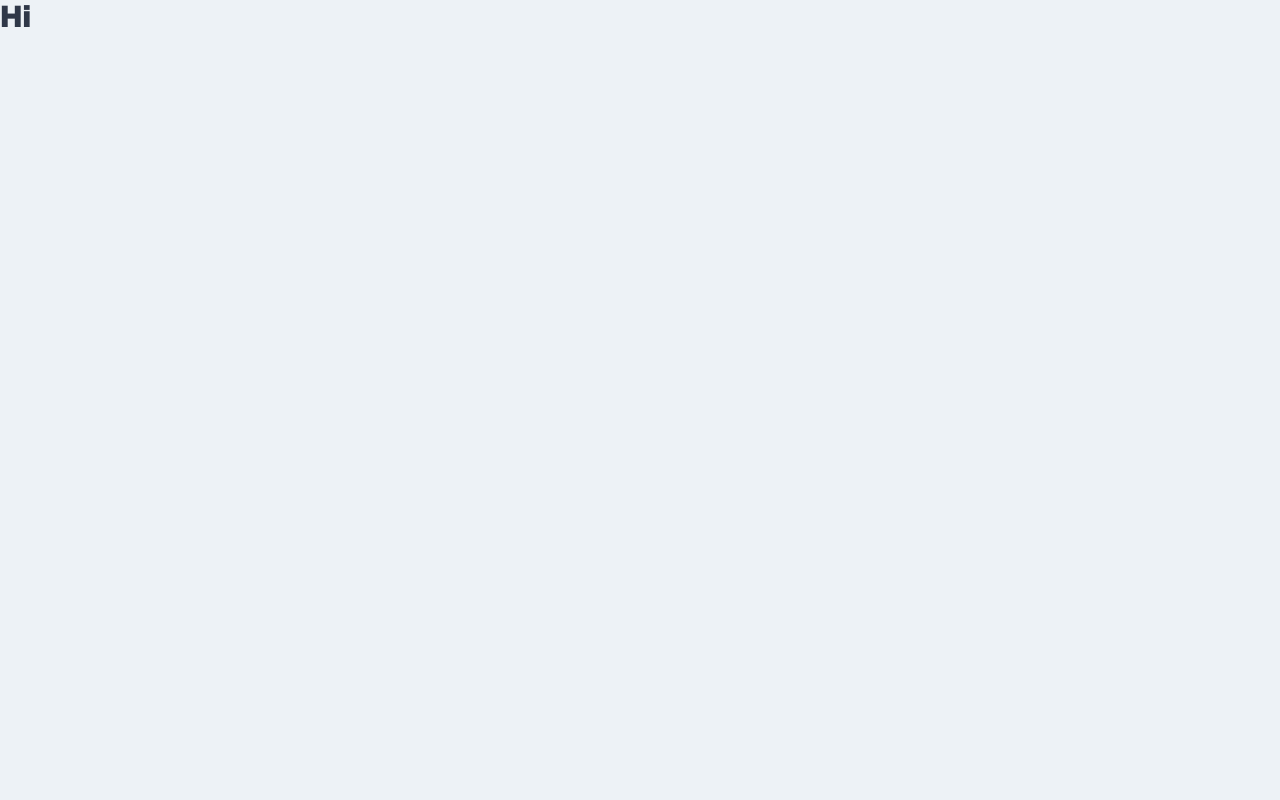
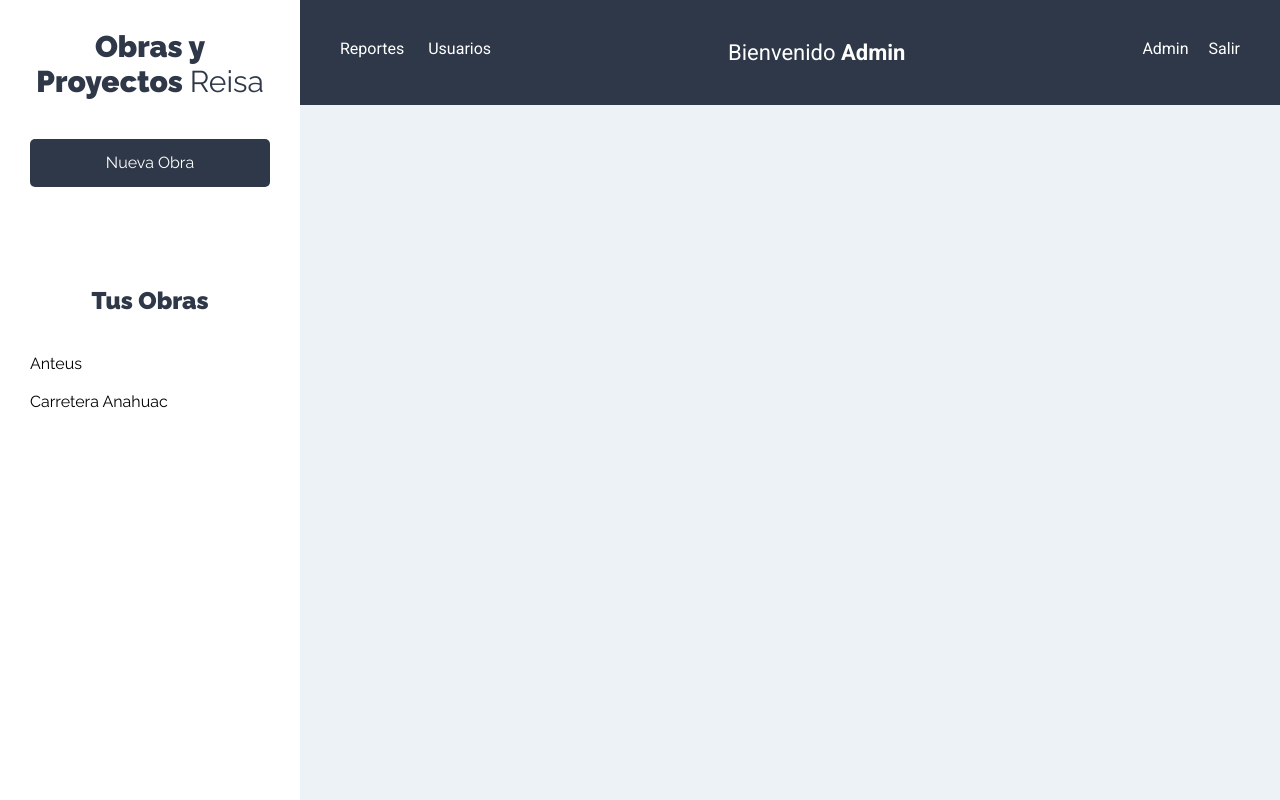
Before and after one commit to JCharly95/Tickets_Reisa, a React (Create React App) app in the folder cliente/: page /admin in a window 1280 px wide. Built offline with nearby package versions, Linux system fonts and the light colour scheme.

Commit message:
Descarga de archivos de boton de obras

```diff
--- a/cliente/src/App.js
+++ b/cliente/src/App.js
@@ -1,13 +1,15 @@
 import React from 'react';
 import {BrowserRouter as Router, Switch, Route} from 'react-router-dom';
 import Login from './componentes/auth/Login';
-import Admin from './componentes/admin/admin';
+import Admin from './componentes/admin/Obras/admin';
 import RecuperarCuenta from './componentes/auth/RecuperarCuenta';
 
+import ObrasState from './context/obras/obrasState';
 
 function App() {
 
   return (
+    <ObrasState>
       <Router>
         <Switch>
           <Route exact path="/" component={Login} />
@@ -15,6 +17,7 @@ function App() {
           <Route exact path="/admin" component={Admin}/>
         </Switch>
       </Router>
+    </ObrasState>
   );
 }
 
--- /dev/null
+++ b/cliente/src/componentes/admin/Obras/ListadoObras.js
@@ -0,0 +1,46 @@
+import React,{useContext,useEffect} from 'react';
+import Obra from './Obra';
+import ObrasContext from '../../../context/obras/obrasContext';
+import {TransitionGroup, CSSTransition} from '../../../../node_modules/react-transition-group';
+
+
+const ListadoObras = () => {
+
+    // extraer obras de state inicial
+    // obtener er state del formulario
+    const obraContext = useContext(ObrasContext);
+    const {obras, obtenerObras } = obraContext;
+
+
+    // obtener obras cuando carga el componente
+    useEffect(()=>{
+        obtenerObras();
+        // no borres el siguiente mensaje
+        // eslint-disable-next-line
+    },[])
+
+    // para cuando no tengamos ningundato en nuestras tablas este genera alguna
+    if(obras.length===0) return <p>No hay obras comienza creando uno</p>;
+
+    return (
+
+        <ul className="listado-obra">
+            <TransitionGroup>
+                {obras.map(obra=>(
+                    <CSSTransition
+                    key={obra.id}
+                    timeout={200}
+                    className="obras"
+                    >
+                        <Obra
+                            obra={obra}
+
+                    />
+                  </CSSTransition>
+                ))}
+            </TransitionGroup>
+        </ul>
+     );
+}
+
+export default ListadoObras;
--- a/cliente/src/componentes/admin/Obras/NuevaObra.js
+++ b/cliente/src/componentes/admin/Obras/NuevaObra.js
@@ -75,8 +75,7 @@ const NuevoProyecto = () => {
             </form>
         )
 
-        :null
-        }
+        :null}
 
          {errorFormulario ? <p className="mensaje error">El nombre de la obra es obligatorio</p> : null}
         </Fragment>
--- /dev/null
+++ b/cliente/src/componentes/admin/Obras/Obra.js
@@ -0,0 +1,28 @@
+import React,{useContext} from 'react';
+import ObrasContext from '../../../context/obras/obrasContext';
+
+const ListadoObra = ({obra}) => {
+
+    // obtener el state de obras
+    const obraContext = useContext(ObrasContext);
+    const {obraActual} = obraContext;
+
+    // agregar al proyecto actual
+    const seleccionarObra= id=>{
+        obraActual(id); //fija proyecto actual
+    }
+    return (
+        <li>
+            <button
+                type="button"
+                className="btn btn-blank"
+                onClick={() => seleccionarObra(obra.id)}
+            >
+                {obra.nombre}
+            </button>
+        </li>
+
+     );
+}
+
+export default ListadoObra;
--- /dev/null
+++ b/cliente/src/componentes/admin/Obras/admin.js
@@ -0,0 +1,25 @@
+import React from 'react';
+import Barra from '../../layout/Barra';
+import SideBar from '../../layout/SideBar';
+
+
+const Principal = () => {
+
+    return (
+
+    <div className="contenedor-app">
+        <SideBar/>
+        <div className="seccion-principal">
+            <Barra/>
+            <main>
+                <div className=".contenedor-tareas">
+
+                </div>
+            </main>
+        </div>
+    </div>
+
+     );
+}
+
+export default Principal;
--- /dev/null
+++ b/cliente/src/componentes/layout/Barra.js
@@ -0,0 +1,29 @@
+import React from 'react';
+
+const Barra = () => {
+
+    return (
+        <header className="app-header">
+
+            <nav
+                className='nav-principal'
+            >
+                <a href="#!">Reportes </a>
+                <a href="#!">Usuarios </a>
+            </nav>
+
+            <p className="nombre-usuario">Bienvenido <span>Admin</span></p>
+
+            <nav
+                className='nav-principal'
+            >
+            <a href="#!">Admin</a>
+            <a href="#!">Salir</a>
+            </nav>
+
+        </header>
+
+     );
+}
+
+export default Barra;
--- /dev/null
+++ b/cliente/src/componentes/layout/SideBar.js
@@ -0,0 +1,18 @@
+import React from 'react';
+import NuevaObra from '../admin/Obras/NuevaObra';
+import ListadoObras from '../admin/Obras/ListadoObras';
+
+const Sidebar = () => {
+    return (
+        <aside>
+            <h1>Obras y Proyectos <span>Reisa</span></h1>
+            <NuevaObra/>
+            <div className="obras">
+                <h2>Tus Obras</h2>
+                <ListadoObras/>
+            </div>
+        </aside>
+     );
+}
+
+export default Sidebar;
--- /dev/null
+++ b/cliente/src/context/obras/obrasContext.js
@@ -0,0 +1,8 @@
+// se importa createContext de react
+// sirve para mandar diversas funciones de un archivo a otro
+import {createContext} from 'react';
+
+
+const obraContext = createContext();
+
+export default obraContext;
--- a/cliente/src/context/obras/obrasReducer.js
+++ b/cliente/src/context/obras/obrasReducer.js
@@ -27,13 +27,13 @@ export default (state,action)=>{
             return{
                 ...state,
                 obras: [...state.obras,action.payload],
-                formulario: false,
+                formulario:false,
                 errorformulario:false,
             }
         case VALIDAR_FORMULARIO:
             return{
                 ...state,
-                errorformulario: true,
+                errorformulario:true,
             }
         case OBRAS_ACTUALES:
             return{
--- a/cliente/src/context/obras/obrasState.js
+++ b/cliente/src/context/obras/obrasState.js
@@ -20,7 +20,6 @@ const ObrasState = props => {
         formulario: false,
         errorformulario:false,
         obra:null,
-
     }
 
     // dispatch parra ejecutar las acciones
--- a/cliente/src/index.css
+++ b/cliente/src/index.css
@@ -119,24 +119,24 @@ aside  {
   padding: 3rem;
 }
 
-.formulario-nuevo-proyecto {
+.formulario-nuevo-obra {
   margin-top: 6rem;
 }
-.formulario-nuevo-proyecto .input-text {
+.formulario-nuevo-obra .input-text {
   border-bottom: 1px solid var(--gris2);
   border-radius: 0;
   background-color: var(--gris1);
 }
-.formulario-nuevo-proyecto .input-text::placeholder{
+.formulario-nuevo-obra .input-text::placeholder{
   color: var(--gris2);
 }
-.proyectos {
+.obras {
   margin-top: 10rem;
 }
-.listado-proyectos li {
+.listado-obra li {
   margin-bottom: 2rem;
 }
-.listado-proyectos li a {
+.listado-obras li a {
   font-size: 1.4rem;
   color: var(--gris2);
   line-height: 1.5;
@@ -274,20 +274,20 @@ aside  {
 
 
 .tarea-enter,
-.proyecto-enter {
+.obra-enter {
   opacity: 0;
 }
 .tarea-enter-active,
-.proyecto-enter-active {
+.obra-enter-active {
   opacity: 1;
   transition: opacity 200ms;
 }
 .tarea-exit,
-.proyecto-exit {
+.obra-exit {
   opacity: 1;
 }
 .tarea-exit-active,
-.proyecto-exit-active {
+.obra-exit-active {
   opacity: 0;
   transition: opacity 200ms;
 }
--- /dev/null
+++ b/cliente/src/types/index.js
@@ -0,0 +1,7 @@
+
+export const FORMULARIO_OBRA = 'FORMULARIO_OBRA';
+export const VALIDAR_FORMULARIO = 'VALIDAR_FORMULARIO';
+export const OBTENER_OBRAS = "OBTENER_OBRAS";
+export const AGREGAR_OBRAS = 'AGREGAR_OBRAS';
+export const OBRAS_ACTUALES = 'OBRAS_ACTUALES';
+export const BORRAR_OBRAS = 'BORRAR_OBRAS';
```
Also changed, not shown: 1 other file (tests, documents, lock files or other folders). Lines whose indentation alone changed are shown as unchanged.
